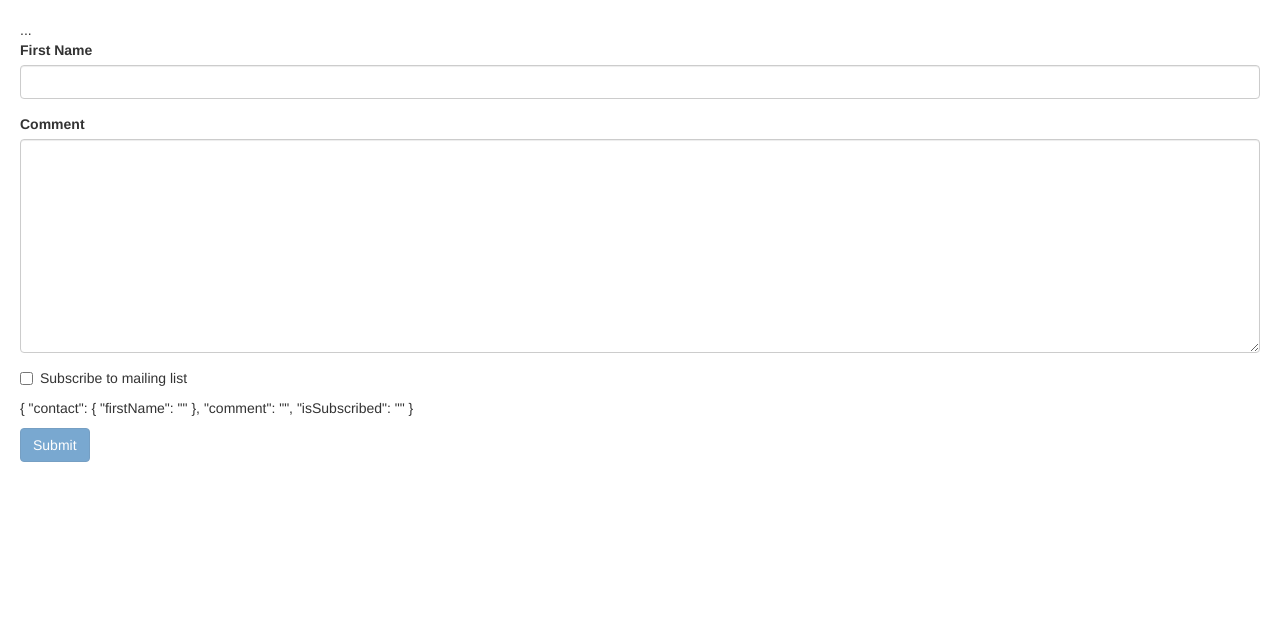
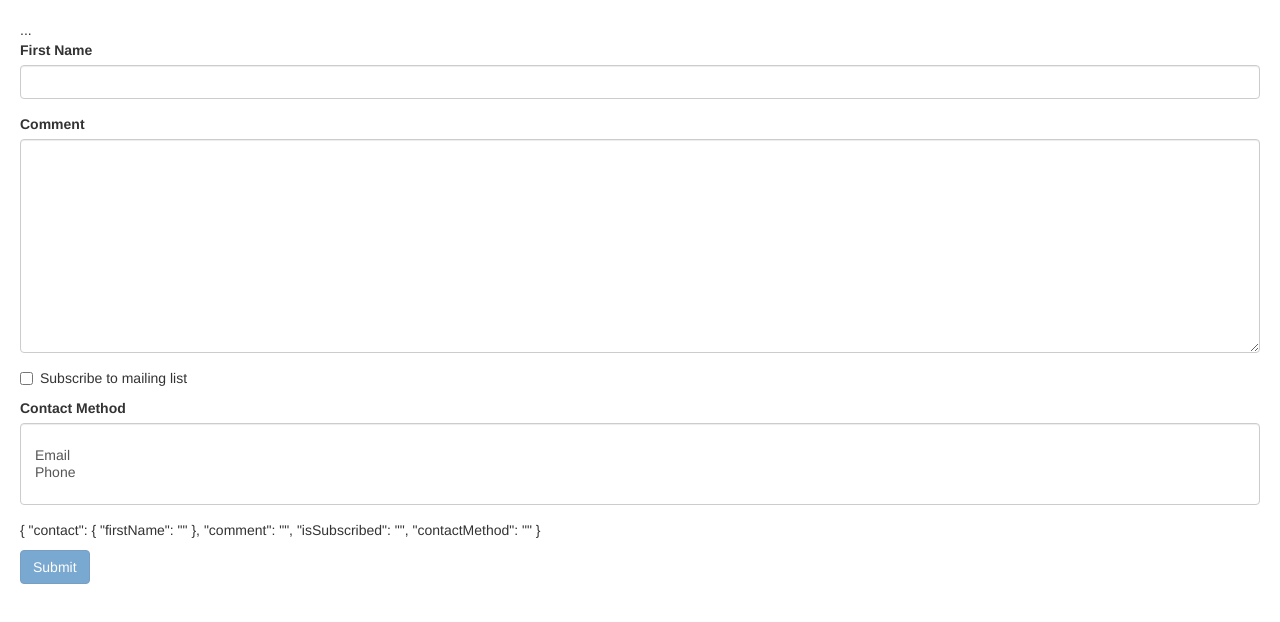
Before and after one commit to Vnkakmt/AngularFundamentals, an Angular app: page / in a window 1280 px wide. Shown: the top 622 px of the page. Built offline with nearby package versions, Linux system fonts and the light colour scheme.

Commit message:
Template Driven Forms:- Dropdownlist & Multiselect

```diff
--- a/src/app/contact-form/contact-form.component.html
+++ b/src/app/contact-form/contact-form.component.html
@@ -23,8 +23,15 @@
         <input type="checkbox" ngModel name="isSubscribed"> Subscribe to mailing list
     </label>
 </div>
+<div class="form-group">
+    <label for="contactMethod">Contact Method</label>
+    <select multiple ngModel name="contactMethod" id="contactMethod" class="form-control">
+        <option value=""></option>
+        <option *ngFor="let method of contactMethods" [ngValue]="method.id">{{method.name}}</option>
+    </select>
+</div>
 
-<p>{{f.value |json}}</p>
+<p>{{f.value | json}}</p>
 
 <button class="btn btn-primary" [disabled]="!f.valid">Submit</button>
 </form>
--- a/src/app/contact-form/contact-form.component.ts
+++ b/src/app/contact-form/contact-form.component.ts
@@ -6,6 +6,11 @@
   styleUrls: ['./contact-form.component.css']
 })
 export class ContactFormComponent {
+contactMethods=[
+  {id:1, name:'Email'},
+  {id:2, name:'Phone'}
+]
+
 log(x:any){
   console.log(x);
 }
```
